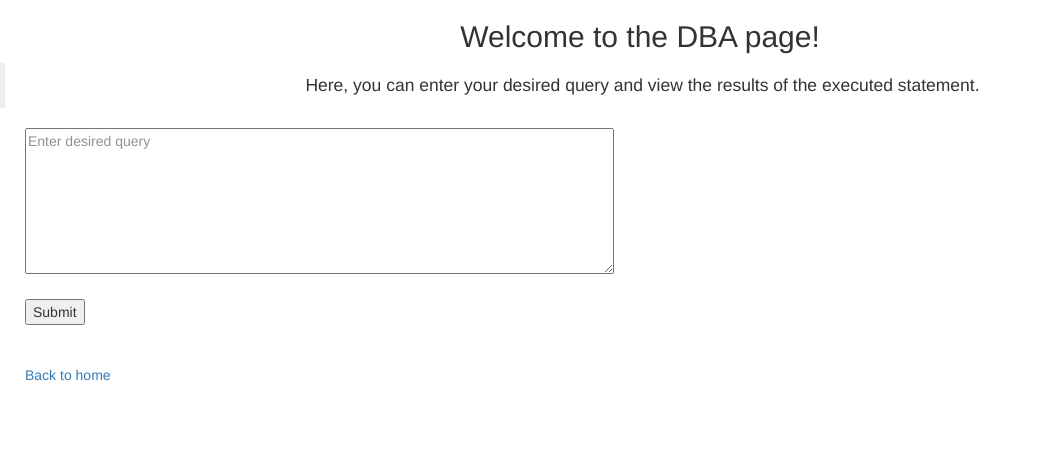
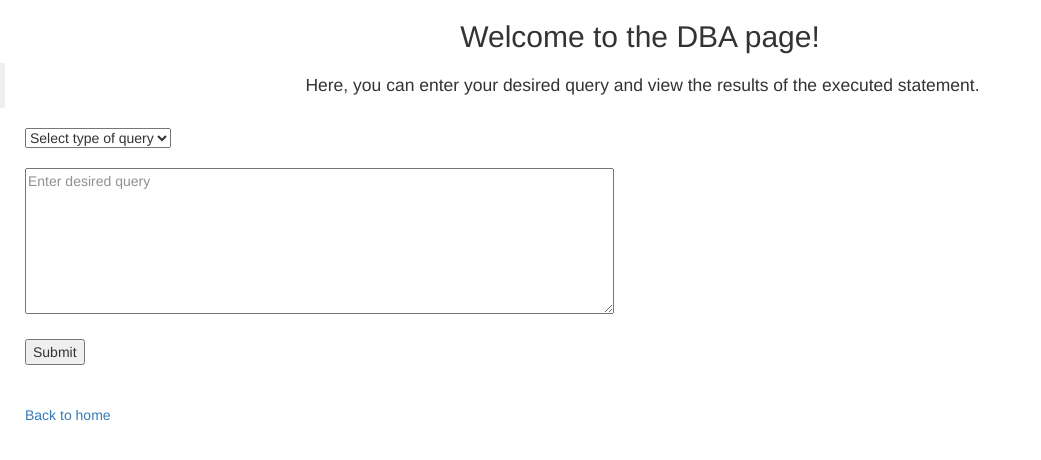
Before and after one commit to daniakalomiris/dental-clinic-database, a PHP site: page /DBA.php in a window 1280 px wide. Shown: the top 460 px of the page, without its empty margins (0-1041 px from the left). Run offline with PHP 8.4, Linux system fonts and the light colour scheme.

Commit message:
fix issue where dba could not enter queries other than select

```diff
--- a/DBA.php
+++ b/DBA.php
@@ -6,7 +6,17 @@
     <p class="mb-0">Here, you can enter your desired query and view the results of the executed statement.</p>
 </blockquote>
 
+
+
 <form method="post" style="margin-left: 25px;">
+    <select name="queryType">
+        <option value="" selected disabled hidden>Select type of query</option>
+        <option value="SELECT">SELECT</option>
+        <option value="INSERT">INSERT</option>
+        <option value="INSERT">UPDATE</option>
+        <option value="INSERT">DELETE</option>
+    </select>
+    <br><br>
     <textarea placeholder="Enter desired query" name="query" rows="7" cols="70"></textarea>
     <br><br>
     <input type="submit" name="submit">
@@ -24,12 +34,14 @@ if (isset($_POST['submit'])) {
         $connection = new PDO($dsn, $username, $password, $options);
 
         // only execute if a query was entered
-        if (empty($_POST['query'])) { ?>
-            <div class="alert alert-warning" role="alert" style="width: 250px; margin-left: 25px;">Please enter a query.</div>
+        if (empty($_POST['query']) || empty($_POST['queryType'])) { ?>
+            <div class="alert alert-warning" role="alert" style="width: 350px; margin-left: 25px;">Please select a query type and enter a query.</div>
         <?php } else {
             $sql = " " . htmlspecialchars($_POST['query']) . " ";
             $statement = $connection->prepare($sql);
             $statement->execute();
+
+            if($_POST['queryType'] == 'SELECT') {
                 $result = $statement->fetchAll();
 
                 if ($result && $statement->rowCount() > 0) { ?>
@@ -44,9 +56,13 @@ if (isset($_POST['submit'])) {
                 <?php } else {
                     echo "There are no results for this query.";
                 }
+            } else { ?>
+                <div class="alert alert-success" role="alert" style="width: 500px; margin-left: 25px;">Query was succesfully executed!</div>
+            <?php }
         }
     } catch(PDOException $error) { ?>
         <div class="alert alert-danger" role="alert" style="width: 500px; margin-left: 25px;">You have an error in your SQL syntax. Please enter a valid query.</div>
+        <?php echo $sql . "<br>" . $error->getMessage(); ?>
     <?php }
 } ?>
 
--- a/editAppointmentForm.php
+++ b/editAppointmentForm.php
@@ -207,8 +207,7 @@ if (isset($_POST['submit'])) {
                 SET " . " " . $query . "
                 WHERE AID=" . $AID . "";
 
-        $statement = $connection->prepare($sql);
-        $statement->execute(); ?>
+        $statement = $connection->prepare($sql); ?>
 
         <div class="alert alert-success" role="alert" style="width: 500px; margin-left: 25px;">The appointment (Appointent ID: <?php echo $AID; ?>) was succesfully updated!</div>
         <?php
```
Lines whose indentation alone changed are shown as unchanged.
